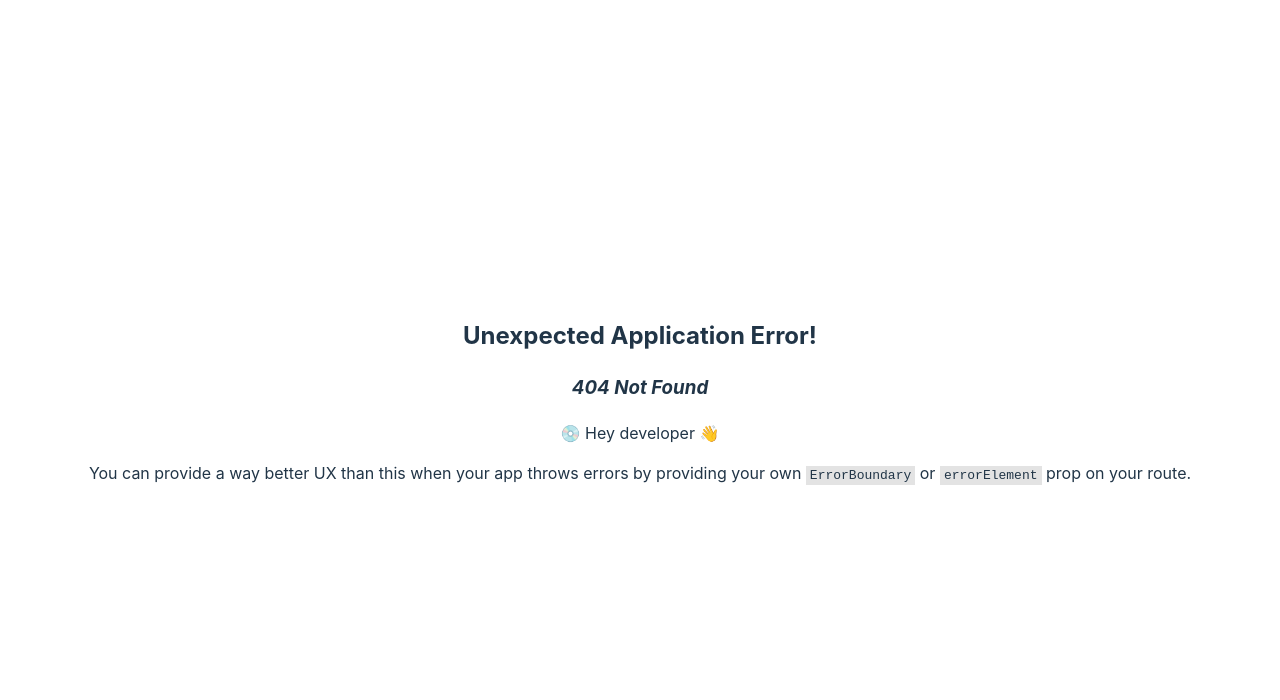
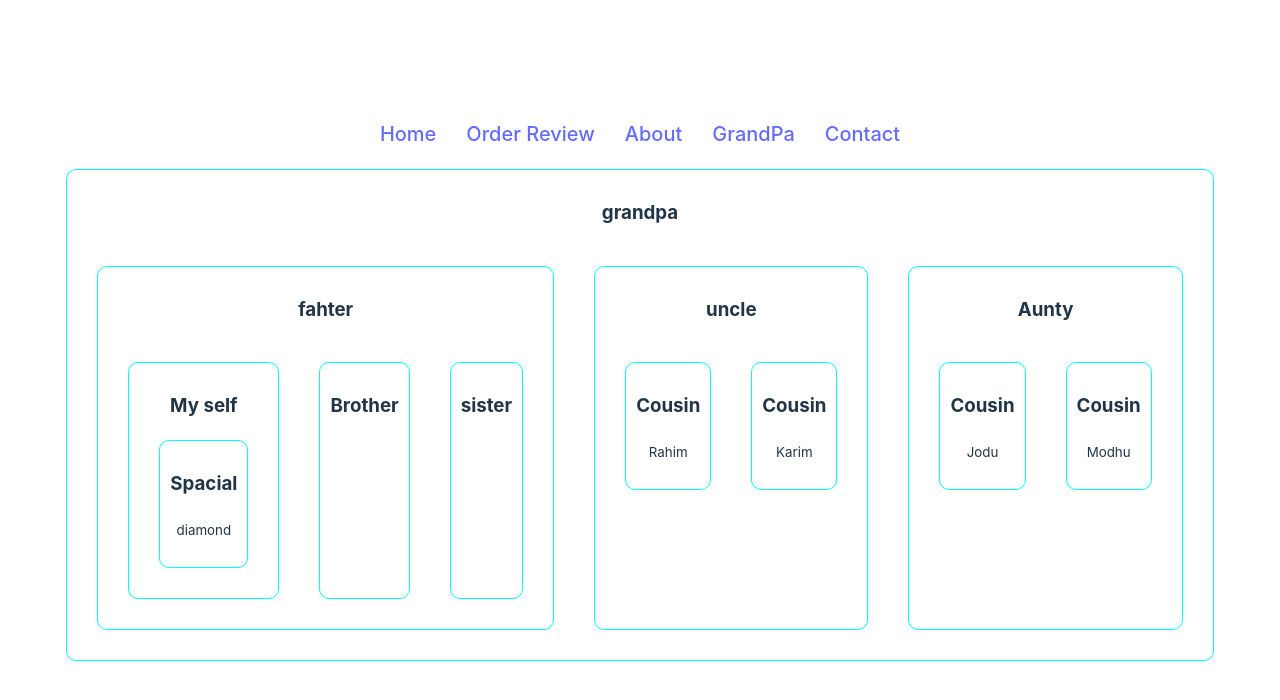
Before and after one commit to hasibprangon/tShirt-BD, a React (Vite) app: page /grandPa in a window 1280 px wide. Before the commit this address had no page. Shown: the top 700 px of the page. Built offline with nearby package versions, Linux system fonts and the light colour scheme.

Commit message:
Prop Drilling To Pass Data To A Many Level Components

```diff
--- /dev/null
+++ b/src/Components/Aunty/Aunty.jsx
@@ -0,0 +1,16 @@
+import React from 'react';
+import Cousin from '../Uncle/Cousin/Cousin';
+
+const Aunty = () => {
+    return (
+        <div>
+            <h3>Aunty</h3>
+            <section className='flex'>
+                <Cousin>Jodu</Cousin>
+                <Cousin>Modhu</Cousin>
+            </section>
+        </div>
+    );
+};
+
+export default Aunty;
--- /dev/null
+++ b/src/Components/Father/Brother/Brother.jsx
@@ -0,0 +1,11 @@
+import React from 'react';
+
+const Brother = () => {
+    return (
+        <div>
+            <h3>Brother</h3>
+        </div>
+    );
+};
+
+export default Brother;
--- /dev/null
+++ b/src/Components/Father/Father.jsx
@@ -0,0 +1,19 @@
+import React from 'react';
+import Myself from './Myself/Myself';
+import Brother from './Brother/Brother';
+import Sister from './Sister/Sister';
+
+const Father = ({ring}) => {
+    return (
+        <div>
+            <h3>fahter</h3>
+            <section className='flex'>
+                <Myself ring={ring}></Myself>
+                <Brother></Brother>
+                <Sister></Sister>
+            </section>
+        </div>
+    );
+};
+
+export default Father;
--- /dev/null
+++ b/src/Components/Father/Myself/Myself.jsx
@@ -0,0 +1,13 @@
+import React from 'react';
+import Spacial from './Spacial/Spacial';
+
+const Myself = ({ring}) => {
+    return (
+        <div>
+            <h3>My self</h3>
+            <Spacial ring={ring}></Spacial>
+        </div>
+    );
+};
+
+export default Myself;
--- /dev/null
+++ b/src/Components/Father/Myself/Spacial/Spacial.jsx
@@ -0,0 +1,12 @@
+import React from 'react';
+
+const Spacial = ({ring}) => {
+    return (
+        <div>
+            <h3>Spacial</h3>
+            <p><small>{ring}</small></p>
+        </div>
+    );
+};
+
+export default Spacial;
--- /dev/null
+++ b/src/Components/Father/Sister/Sister.jsx
@@ -0,0 +1,11 @@
+import React from 'react';
+
+const Sister = () => {
+    return (
+        <div>
+            <h3>sister</h3>
+        </div>
+    );
+};
+
+export default Sister;
--- /dev/null
+++ b/src/Components/GrandPa/GrandPa.css
@@ -0,0 +1,11 @@
+.grand-pa, .grand-pa div {
+     border: 1px solid aqua;
+     padding: 10px;
+     margin: 20px;
+     border-radius: 10px;
+ }
+
+ .flex {
+     display: flex;
+     justify-content: center;
+ }
--- /dev/null
+++ b/src/Components/GrandPa/GrandPa.jsx
@@ -0,0 +1,21 @@
+import React from 'react';
+import Father from '../Father/Father';
+import Uncle from '../Uncle/Uncle';
+import Aunty from '../Aunty/Aunty';
+import './GrandPa.css'
+
+const GrandPa = () => {
+    const ring = 'diamond';
+    return (
+        <div className='grand-pa'>
+            <h3>grandpa</h3>
+            <section className='flex'>
+                <Father ring={ring}></Father>
+                <Uncle></Uncle>
+                <Aunty></Aunty>
+            </section>
+        </div>
+    );
+};
+
+export default GrandPa;
--- a/src/Components/Header/Header.jsx
+++ b/src/Components/Header/Header.jsx
@@ -7,6 +7,7 @@ const Header = () => {
             <Link to='/'>Home</Link>
             <Link to='/review'>Order Review</Link>
             <Link to='/about'>About</Link>
+            <Link to='/grandPa'>GrandPa</Link>
             <Link to='/contact'>Contact</Link>
         </nav>
     );
--- /dev/null
+++ b/src/Components/Uncle/Cousin/Cousin.jsx
@@ -0,0 +1,12 @@
+import React from 'react';
+
+const Cousin = ({children}) => {
+    return (
+        <div>
+            <h3>Cousin</h3>
+            <p><small>{children}</small></p>
+        </div>
+    );
+};
+
+export default Cousin;
--- /dev/null
+++ b/src/Components/Uncle/Uncle.jsx
@@ -0,0 +1,16 @@
+import React from 'react';
+import Cousin from './Cousin/Cousin';
+
+const Uncle = () => {
+    return (
+        <div>
+            <h3>uncle</h3>
+            <section className='flex'>
+                <Cousin>Rahim</Cousin>
+                <Cousin>Karim</Cousin>
+            </section>
+        </div>
+    );
+};
+
+export default Uncle;
--- a/src/main.jsx
+++ b/src/main.jsx
@@ -6,6 +6,7 @@ import { createBrowserRouter, RouterProvider } from 'react-router-dom'
 import Home from './Components/Home/Home.jsx'
 import Default from './Components/LayOut/Default.jsx'
 import OrderReview from './Components/OrderReview/OrderReview.jsx'
+import GrandPa from './Components/GrandPa/GrandPa.jsx'
 
 const router =createBrowserRouter([
   {
@@ -20,6 +21,10 @@ const router =createBrowserRouter([
       {
         path:'review',
         element:<OrderReview></OrderReview>
+      },
+      {
+        path:'grandPa',
+        element:<GrandPa></GrandPa>
       }
     ]
   }
```
